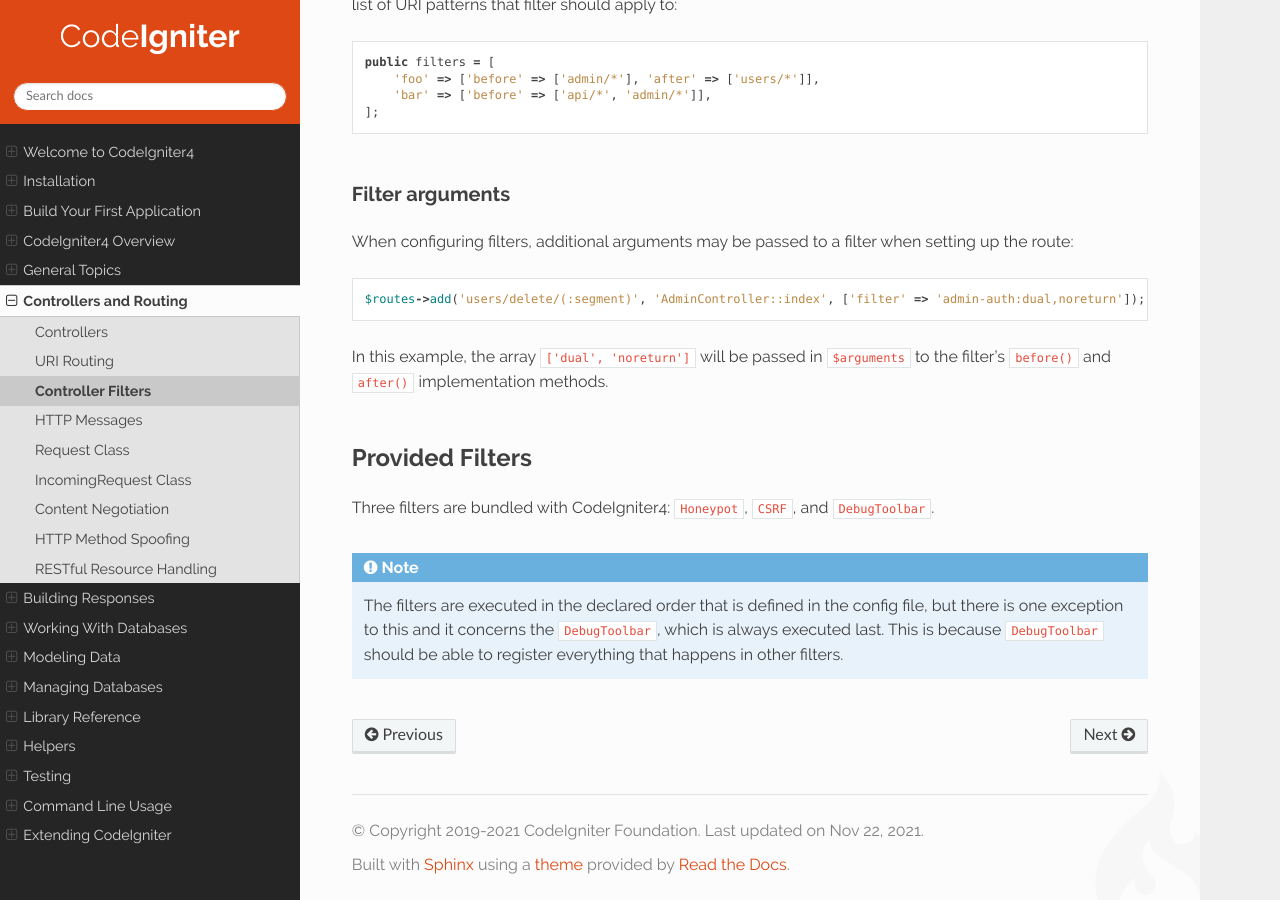
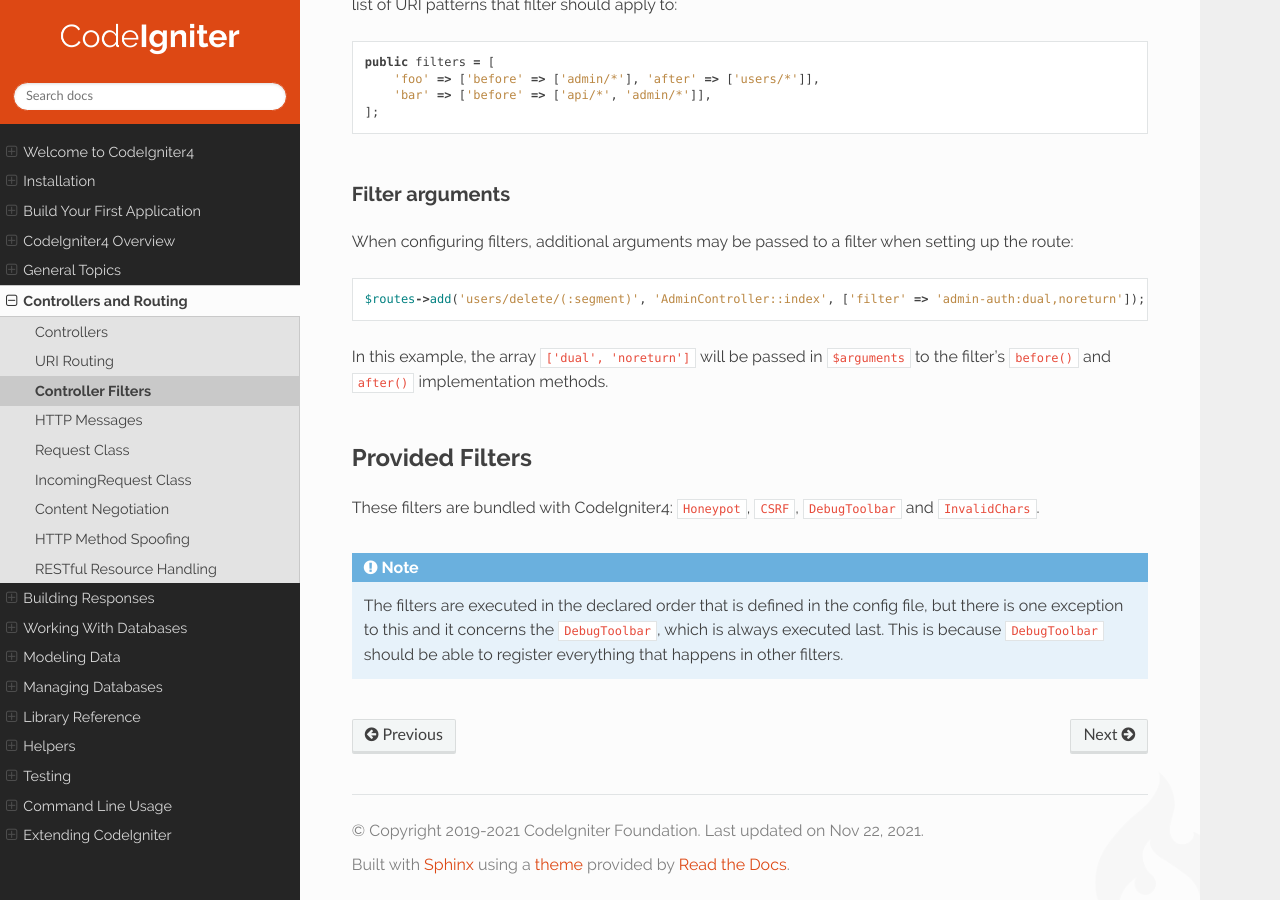
Before and after one commit to NEKOGET/ci4_user_guide_src, a Sphinx documentation site: the page built from source/incoming/filters.rst, in a window 1280 px wide and 900 px high, scrolled down 4214 px. Built offline with Sphinx 7.4.7 and the Read the Docs theme 2.0.0, drawn with Linux system fonts in a browser that asks for light colours.

Commit message:
docs: add InvalidChars in Provided Filters

```diff
--- a/source/incoming/filters.rst
+++ b/source/incoming/filters.rst
@@ -193,6 +193,6 @@ In this example, the array ``['dual', 'noreturn']`` will be passed in ``$argumen
 Provided Filters
 ****************
 
-Three filters are bundled with CodeIgniter4: ``Honeypot``, ``CSRF``, and ``DebugToolbar``.
+These filters are bundled with CodeIgniter4: ``Honeypot``, ``CSRF``, ``DebugToolbar`` and ``InvalidChars``.
 
 .. note:: The filters are executed in the declared order  that is defined in the config file, but there is one exception to this and it concerns the ``DebugToolbar``, which is always executed last. This is because ``DebugToolbar`` should be able to register everything that happens in other filters.
```
